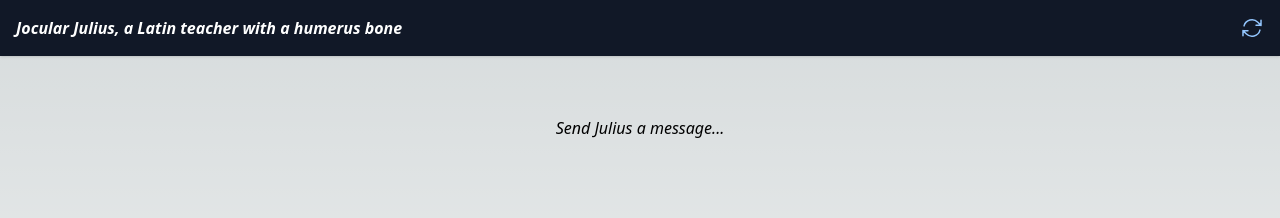
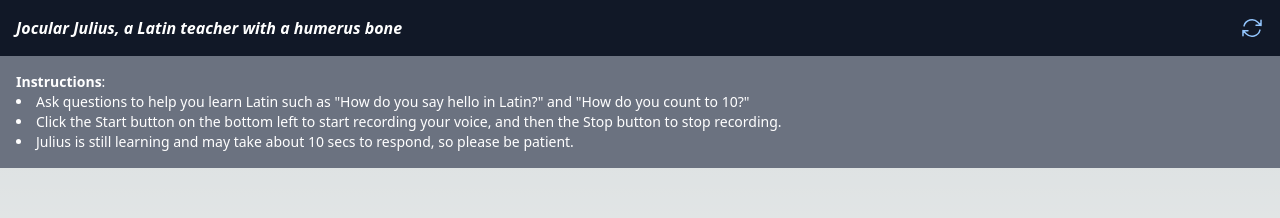
Before and after one commit to LamayaGameDev/ChatFrontend, a Next.js app: page / in a window 1280 px wide. Shown: the top 218 px of the page. Built offline with nearby package versions, Linux system fonts and the light colour scheme.

Commit message:
added instructions take 3

```diff
--- a/components/Title.tsx
+++ b/components/Title.tsx
@@ -32,8 +32,10 @@ function Title({ setMessages }: Props) {
   };
 
   return (
+   <div>
     <div className="flex justify-between items-center w-full p-4 bg-gray-900 text-white font-bold shadow">
-      <div className="italic">Jocular {config.BOT_NAME}, a Latin teacher with a humerus bone </div>
+      <div className="italic">Jocular {config.BOT_NAME}, a Latin teacher with a humerus bone
+      </div>
       <button
         onClick={resetConversation}
         className={
@@ -57,6 +59,17 @@ function Title({ setMessages }: Props) {
         </svg>
       </button>
     </div>
+      <div className="bg-gray-500 p-4 text-white text-sm">
+        <strong>Instructions</strong>:
+        <ul className="list-disc list-inside">
+          {/* Add your instructions here as list items */}
+          <li>Ask questions to help you learn Latin such as "How do you say hello in Latin?" and "How do you count to 10?" </li>
+          <li>Click the Start button on the bottom left to start recording your voice, and then the Stop button to stop recording.</li>
+          <li>Julius is still learning and may take about 10 secs to respond, so please be patient.</li>
+          {/* Add more instructions as needed */}
+        </ul>
+      </div>
+  </div>
   );
 }
 
```
Also changed, not shown: next-env.d.ts (added), 1 other file (tests, documents, lock files or other folders).
